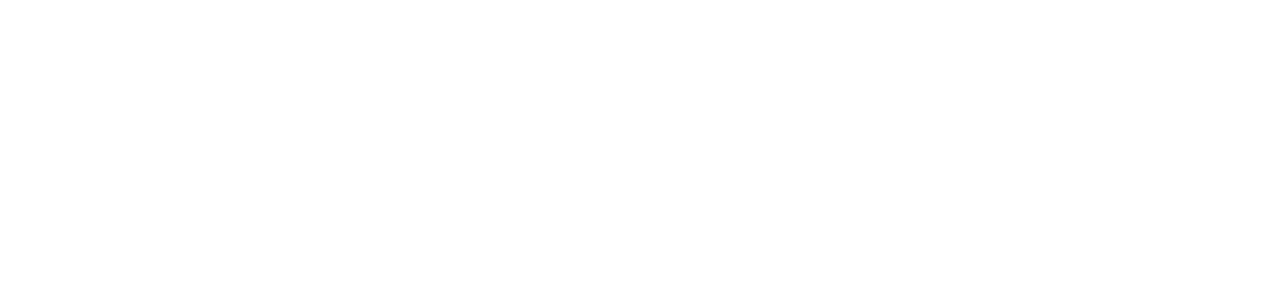
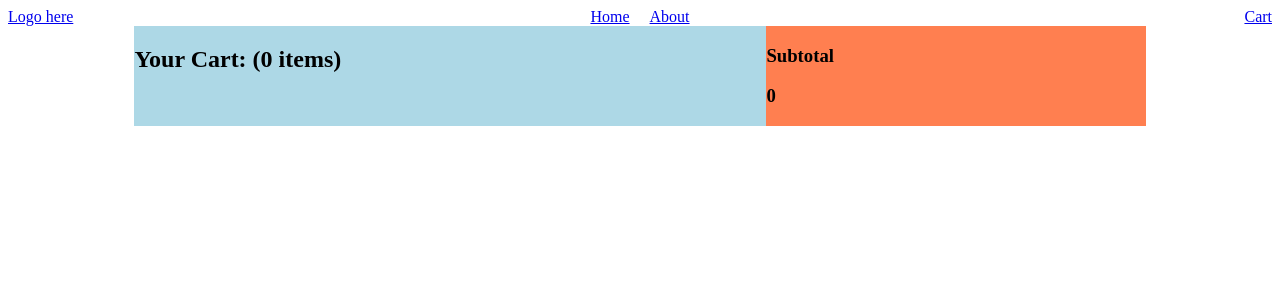
Before and after one commit to FrickTob/Ecommerce-Frontend, a React (Create React App) app: page /my-cart in a window 1280 px wide. Before the commit this address had no page. Shown: the top 300 px of the page. Built offline with nearby package versions, Linux system fonts and the light colour scheme.

Commit message:
working cart with cookies

```diff
--- a/package.json
+++ b/package.json
@@ -9,6 +9,8 @@
     "@testing-library/user-event": "^13.5.0",
     "http-proxy-middleware": "^2.0.6",
     "react": "^18.2.0",
+    "react-cookie": "^6.1.1",
+    "react-cookies": "^0.1.1",
     "react-dom": "^18.2.0",
     "react-icons": "^4.11.0",
     "react-proxy": "^1.1.8",
--- a/src/App.js
+++ b/src/App.js
@@ -2,25 +2,44 @@
 import Footer from './components/Footer';
 import ShopDetailedPage from './pages/ShopDetailedPage';
 import ShopHomePage from './pages/ShopHomePage'
+import ShopProductsPage from './pages/ShopProductsPage';
+import AboutPage from './pages/AboutPage';
+import MyCartPage from './pages/MyCartPage';
+import { useEffect, useState } from 'react';
+import { useCookies } from 'react-cookie';
 import {
   BrowserRouter as Router,
   Route,
   Routes,
 } from "react-router-dom"
-import ShopProductsPage from './pages/ShopProductsPage';
 
 function App() {
+
+  let [cartItems, setCartItems] = useState([])
+  let [cookies, setCookie] = useCookies('cart')
+
+  useEffect(()=>{
+    if (cookies.cart === undefined) {
+      setCartItems([])
+    }
+    else {
+      setCartItems(cookies?.cart)
+    }
+  },[])
+
   return (
     <>
-    <Header />
     <Router>
+      <Header cartStuff={cartItems} />
       <Routes>
         <Route path="/" exact element={<ShopHomePage />} />
         <Route path="/products" element={<ShopProductsPage />} />
-        <Route path="/item/:id" element={<ShopDetailedPage />} />
+        <Route path="/item/:id" element={<ShopDetailedPage cartItems={cartItems} addCartItems={setCartItems} />} />
+        <Route path="/about" element={<AboutPage />} />
+        <Route path="/my-cart" element={<MyCartPage cartItems={cartItems} removeCartItems={setCartItems} />} />
       </Routes>
+      <Footer />
     </Router>
-    <Footer />
     </>
   );
 }
--- a/src/components/Header.js
+++ b/src/components/Header.js
@@ -1,9 +1,29 @@
 import React from 'react'
+import '../styles/Header.css'
+import { Link } from 'react-router-dom'
+import { useEffect, useState } from 'react'
+import { useCookies } from 'react-cookie'
 
-const Header = () => {
+
+const Header = ({cartStuff}) => {
+
+  let [cartSize, setCartSize] = useState(0)
+  useEffect(() => {
+    if (cartStuff !== undefined) {
+      setCartSize(cartStuff.length)
+    }
+  },[cartStuff])
+
   return (
     <div>
-
+      <div className='topHeaderRow'>
+        <Link to={'/'}>Logo here</Link>
+        <div className='middleHeader'>
+          <Link to={'/products'}>Home</Link>
+          <Link to={'/about'}>About</Link>
+        </div>
+        <Link to={'/my-cart'}>Cart {cartSize === 0 ? "" : cartSize}</Link>
+      </div>
     </div>
   )
 }
--- /dev/null
+++ b/src/pages/AboutPage.js
@@ -0,0 +1,11 @@
+import React from 'react'
+
+const AboutPage = () => {
+  return (
+    <div>
+
+    </div>
+  )
+}
+
+export default AboutPage
--- /dev/null
+++ b/src/pages/MyCartPage.js
@@ -0,0 +1,54 @@
+import React, { useEffect, useState } from 'react'
+import '../styles/MyCartPage.css'
+import { useCookies } from 'react-cookie'
+
+const MyCartPage = ({cartItems, removeCartItems}) => {
+  let [cookies, setCookie] = useCookies('cart')
+  let [totalPrice, setTotalPrice] = useState(0)
+
+  useEffect(()=>{
+    if (cartItems != null && cartItems.length !== 0) {
+      updateTotalPrice()
+    }
+},[cartItems])
+
+  let updateTotalPrice = () => {
+    var currTotal = 0
+    console.log('cart', cartItems)
+    cartItems.forEach((item) => {
+      currTotal += parseFloat(item[0]?.product_price) * item[1]
+    })
+    setTotalPrice(currTotal)
+  }
+
+  let removeItem = (id) => {
+    let currCart = cartItems.filter((cartItem) => cartItem[0].id !== id)
+    removeCartItems(currCart)
+    setCookie('cart', currCart)
+  }
+
+  return (
+    <div className='myCartPage'>
+        <div className='cartBox'>
+            <h2>Your Cart: ({cartItems.length} items)</h2>
+            {cartItems.map((cartItem) => (
+              <div>
+                <h3>{cartItem[0]?.product_title} {cartItem[1]}</h3>
+                <button onClick={() => (removeItem(cartItem[0]?.id))}>Remove</button>
+              </div>
+            ))}
+        </div>
+        <div className='subtotalBox'>
+          <h3>Subtotal</h3>
+          {cartItems.map((cartItem) => (
+            <div>
+              <h3>{cartItem[0]?.product_title} {parseFloat(cartItem[0]?.product_price) * cartItem[1]}</h3>
+            </div>
+          ))}
+          <h3>{totalPrice}</h3>
+        </div>
+    </div>
+  )
+}
+
+export default MyCartPage
--- a/src/pages/ShopDetailedPage.js
+++ b/src/pages/ShopDetailedPage.js
@@ -1,14 +1,43 @@
-import React, { useEffect } from 'react'
-import { useState } from 'react'
+import React, { useEffect, useState } from 'react'
+import { useCookies } from 'react-cookie'
 
 
-const ShopDetailedPage = () => {
+const ShopDetailedPage = ({cartItems, addCartItems}) => {
 
   let [product, setProduct] = useState()
+  let [cookies, setCookie] = useCookies(['cart'])
 
   useEffect(() => {
     getProduct()
-  },[])
+  }, [])
+
+  let addToCart = () => {
+    if (product == null) return
+    // check if item is in the cart. If so,
+    console.log('items',cartItems)
+    var productIndex = -1
+    for (var i = 0; i < cartItems.length; i++) {
+      console.log('items', cartItems, product)
+      if (cartItems[i][0].id === product.id) {
+        productIndex = i
+        break
+      }
+    }
+    console.log('i', productIndex)
+    var currItems = []
+    if (productIndex === -1) {
+      currItems = [...cartItems, [product, 1]]
+    }
+    else {
+      currItems = [...cartItems]
+      currItems[productIndex][1] += 1
+    }
+    addCartItems(currItems)
+    let itemsCookieStr = JSON.stringify(currItems)
+    setCookie('cart', itemsCookieStr)
+
+  }
+
   let getProduct = async () => {
 
     // get item number from the current url
@@ -23,9 +52,10 @@
 
   return (
     <div>
-      <img src={product?.product_image}></img>
+      <img alt='' src={product?.product_image}></img>
       <h1>{product?.product_title}</h1>
       <p>{product?.product_description}</p>
+      <button onClick={addToCart}>Add to Cart</button>
     </div>
   )
 }
--- a/src/pages/ShopProductsPage.js
+++ b/src/pages/ShopProductsPage.js
@@ -15,7 +15,6 @@
     let response = await fetch('/api/store/')
     let data = await response.json()
     setProducts(data)
-    console.log(data[0]?.product_image)
   }
 
 
--- /dev/null
+++ b/src/styles/Header.css
@@ -0,0 +1,21 @@
+.topHeaderRow {
+    position: relative;
+    width: 100%;
+    display: flex;
+    align-items: center;
+    justify-content: space-between;
+}
+
+.middleHeader {
+    left: 50%;
+    right: 50%;
+    position: absolute;
+    display: flex;
+    justify-content: center;
+    align-items: center;
+}
+
+.middleHeader * {
+    margin-left: 10px;
+    margin-right: 10px;
+}
--- /dev/null
+++ b/src/styles/MyCartPage.css
@@ -0,0 +1,14 @@
+.myCartPage {
+    display: flex;
+    justify-content: center;
+}
+.cartBox {
+    width: 50%;
+    min-height: 40%;
+    background-color: lightblue;
+}
+.subtotalBox {
+    width: 30%;
+    min-height: 20%;
+    background-color: coral;
+}
--- a/src/styles/ShopProductsPage.css
+++ b/src/styles/ShopProductsPage.css
@@ -26,6 +26,7 @@
 .imageBox {
     overflow: hidden;
     border-radius: 20px;
+    border: 1px solid red;
     width: 100%;
     aspect-ratio: 1;
 }
```
Also changed, not shown: 1 other file (tests, documents, lock files or other folders).
